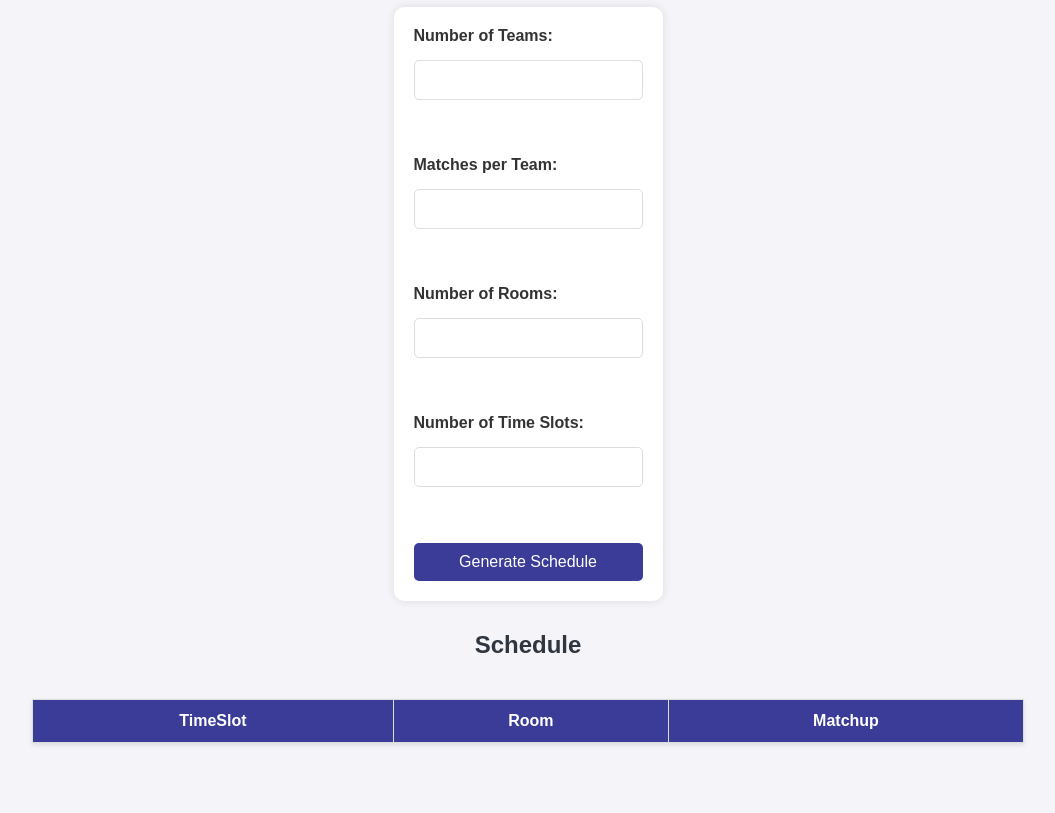
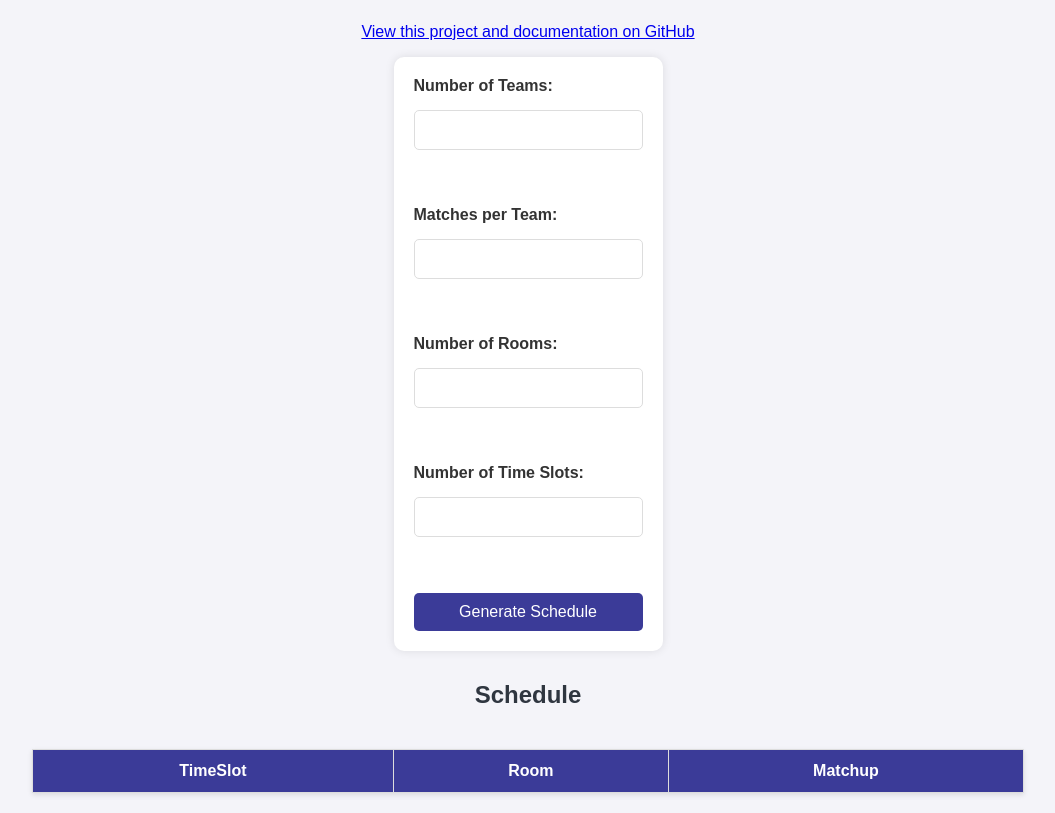
Before and after one commit to s-g-mo/quiz-scheduling-app, a plain HTML site: page app/static/index.html in a window 1280 px wide. Shown: the part 93-906 px from the top of the page, without its empty margins (112-1167 px from the left). Before the commit the page ends 856 px from the top, so only its background shows below. Drawn offline with Linux system fonts and the light colour scheme.

Commit message:
add backlink to GitHub

```diff
--- a/app/static/index.html
+++ b/app/static/index.html
@@ -9,6 +9,14 @@
 </head>
 <body>
     <h1>Quiz Schedule Generator</h1>
+
+    <div>
+        <p>
+            <a href="https://github.com/s-g-mo/quiz-scheduling-app", target="_blank">
+                View this project and documentation on GitHub
+            </a>
+        </p>
+    </div>
 
     <!-- Error message div for showing errors -->
     <div id="error-message" style="color: red;"></div> <!-- Styled for visibility -->
```
